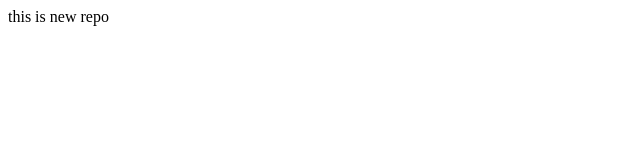
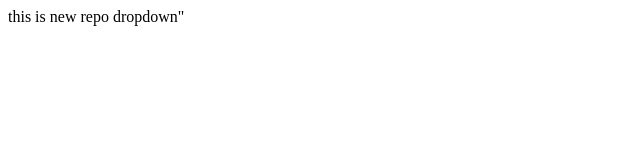
Before and after one commit to Abhishek07777Pawar/localrepo, a plain HTML site: page index.html in a window 1280 px wide. Shown: the full height of the page, 0-640 px from the left. Drawn offline with Linux system fonts and the light colour scheme.

Commit message:
second -commit

```diff
--- a/index.html
+++ b/index.html
@@ -1 +1 @@
-<P>this is new repo </P>
+<P>this is new repo dropdown"</P>
```
